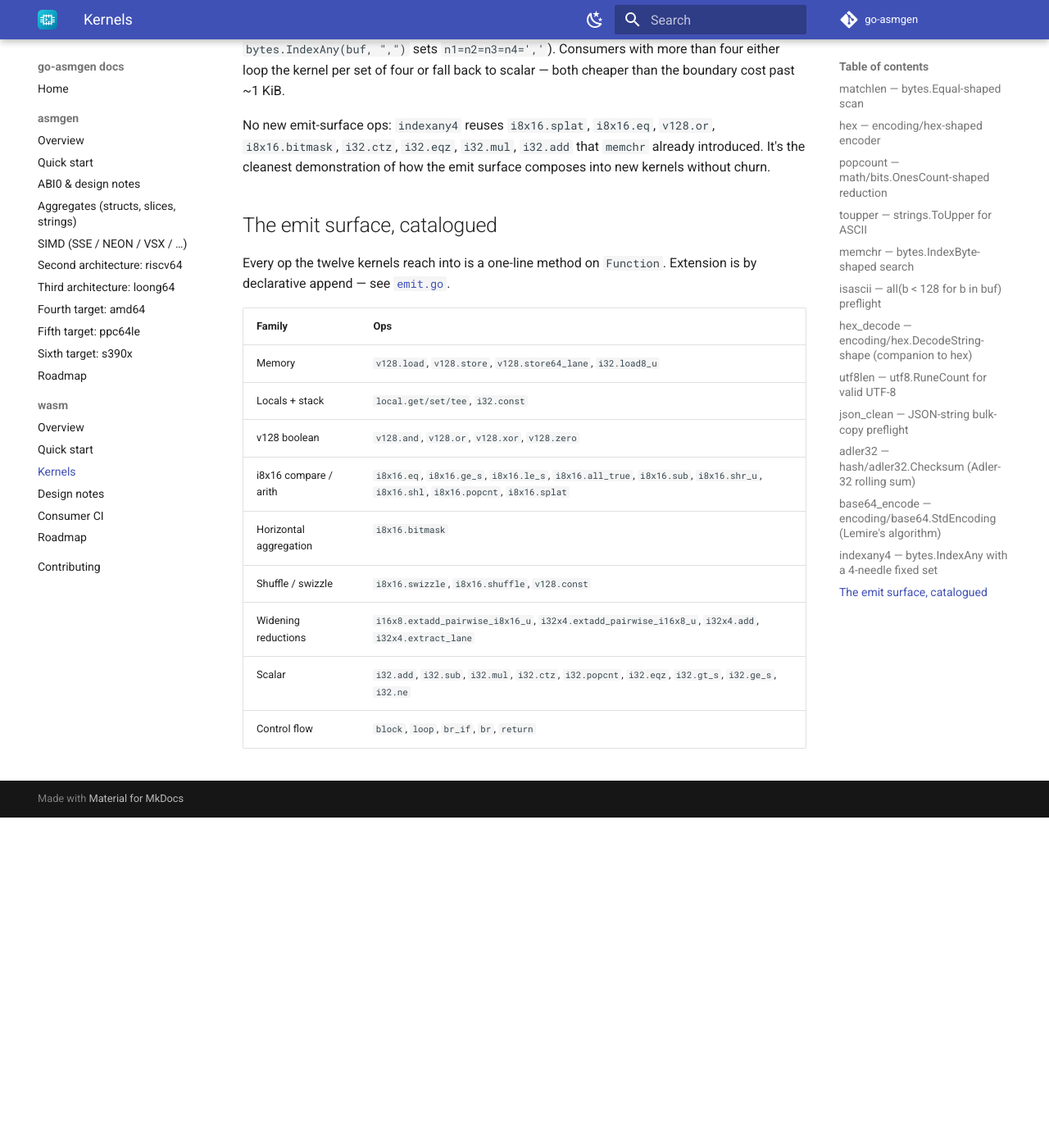
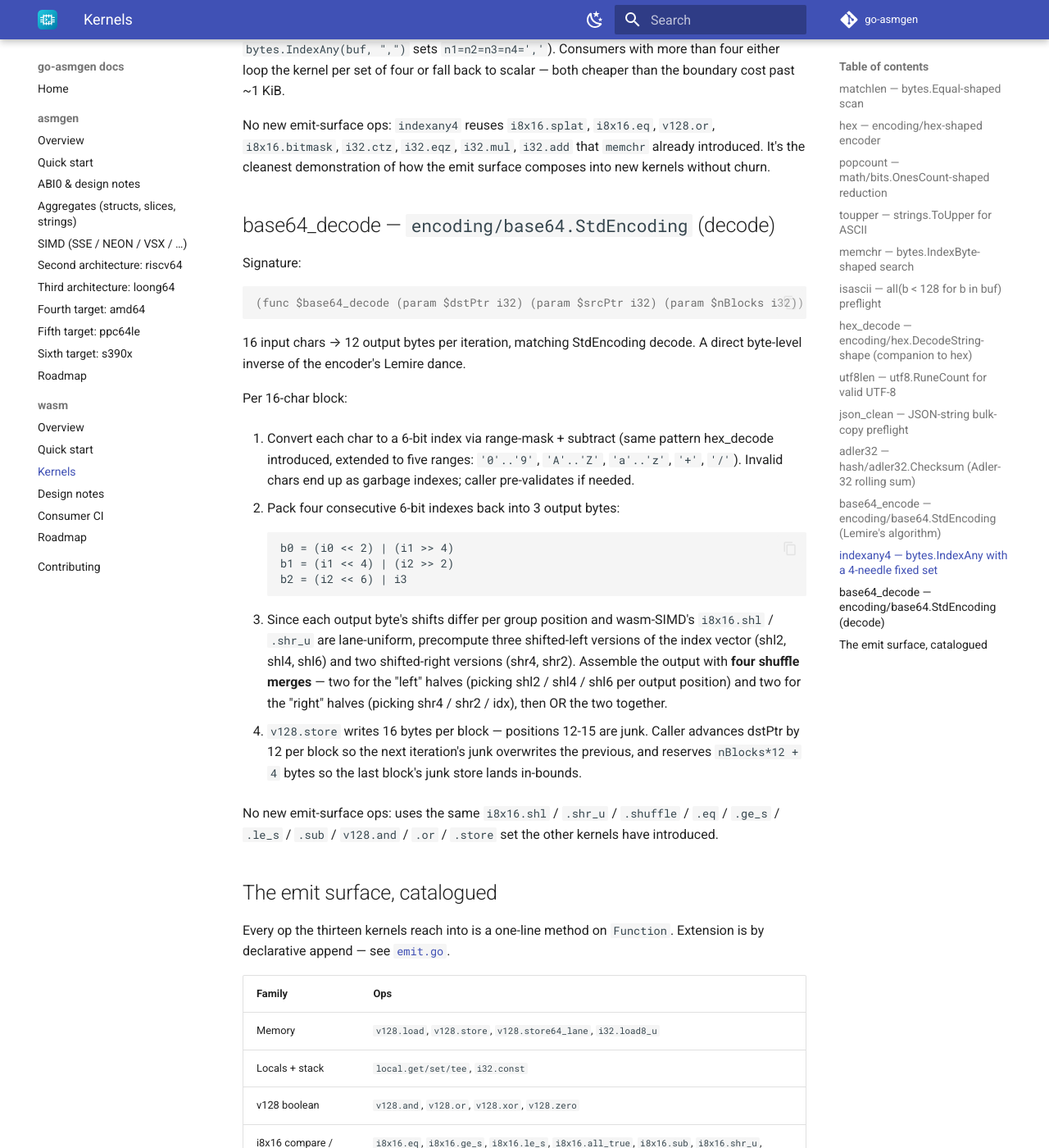
Before and after one commit to go-asmgen/docs, an MkDocs documentation site: the page built from docs/wasm/kernels.md, in a window 1280 px wide and 1400 px high, scrolled down 6620 px. Shown: the whole window at 82% size. Built offline with MkDocs 1.6.1 and Material for MkDocs 9.7.7, drawn with Linux system fonts in a browser that asks for light colours; the version menu is left out; before the commit the page ends 7617 px from its top, so only the background shows below that; some of the changed text lies outside the part shown.

Commit message:
docs/wasm: add base64_decode (13th kernel)
Mirrors go-asmgen/asmgen b7c3570 into the docs site: base64_decode is
the natural companion of base64_encode — 16 chars in → 12 bytes out
per iteration, matching StdEncoding decode.

  index.md   — kernel table bumped from 12 to 13 rows.
  kernels.md — new base64_decode section (signature + 4-step algorithm
               + note about the 4-shuffle-merge design + the junk-byte
               trailing store trick).
  roadmap.md — 'base64 decode' entry marked ~~done~~; kernel count
               bumped 12 → 13.

mkdocs build --strict clean.

Co-Authored-By: Claude Opus 4.8 <noreply@anthropic.com>

````diff
--- a/docs/wasm/index.md
+++ b/docs/wasm/index.md
@@ -44,7 +44,7 @@ A single package, `github.com/go-asmgen/asmgen/wasm`, that exposes:
   swizzle, widening reductions (extadd_pairwise), and enough scalar plumbing
   for the surrounding control flow.
 
-Twelve kernels, each with 100% statement coverage, a golden-file test,
+Thirteen kernels, each with 100% statement coverage, a golden-file test,
 and a wazero end-to-end cross-check against a Go reference:
 
 | Kernel | Reference | Wasm-SIMD ops it showcases |
@@ -61,6 +61,7 @@ and a wazero end-to-end cross-check against a Go reference:
 | `adler32` | `hash/adler32` | `i16x8.extmul_low/high_i8x16_u` for the weighted-byte sum |
 | `base64_encode` | `encoding/base64.StdEncoding` | Lemire's PMULHUW emulated via `i32x4.extmul + shr_u + i16x8.narrow` |
 | `indexany4` | `bytes.IndexAny` (fixed 4-needle set) | 4× `i8x16.eq` + `v128.or` + `i8x16.bitmask` + `i32.ctz` |
+| `base64_decode` | `encoding/base64.StdEncoding` (decode) | 5-range mask+sub + 3× `i8x16.shl` + 2× `i8x16.shr_u` + 4 shuffle merges |
 
 ## What the module does not do
 
--- a/docs/wasm/kernels.md
+++ b/docs/wasm/kernels.md
@@ -1,6 +1,6 @@
 # wasm — Kernels
 
-The twelve kernels that ship in the current main. Every one is a `go run`
+The thirteen kernels that ship in the current main. Every one is a `go run`
 command that prints WAT to stdout; every one has a golden-file test that
 pins the exact output byte-for-byte; every one has a wazero cross-check
 against a Go reference.
@@ -333,9 +333,52 @@ No new emit-surface ops: `indexany4` reuses `i8x16.splat`, `i8x16.eq`,
 that `memchr` already introduced. It's the cleanest demonstration of
 how the emit surface composes into new kernels without churn.
 
+## base64_decode — `encoding/base64.StdEncoding` (decode)
+
+Signature:
+
+```lisp
+(func $base64_decode (param $dstPtr i32) (param $srcPtr i32) (param $nBlocks i32))
+```
+
+16 input chars → 12 output bytes per iteration, matching StdEncoding
+decode. A direct byte-level inverse of the encoder's Lemire dance.
+
+Per 16-char block:
+
+1. Convert each char to a 6-bit index via range-mask + subtract (same
+   pattern hex_decode introduced, extended to five ranges: `'0'..'9'`,
+   `'A'..'Z'`, `'a'..'z'`, `'+'`, `'/'`). Invalid chars end up as
+   garbage indexes; caller pre-validates if needed.
+
+2. Pack four consecutive 6-bit indexes back into 3 output bytes:
+
+    ```text
+    b0 = (i0 << 2) | (i1 >> 4)
+    b1 = (i1 << 4) | (i2 >> 2)
+    b2 = (i2 << 6) | i3
+    ```
+
+3. Since each output byte's shifts differ per group position and
+   wasm-SIMD's `i8x16.shl` / `.shr_u` are lane-uniform, precompute three
+   shifted-left versions of the index vector (shl2, shl4, shl6) and two
+   shifted-right versions (shr4, shr2). Assemble the output with
+   **four shuffle merges** — two for the "left" halves (picking shl2 /
+   shl4 / shl6 per output position) and two for the "right" halves
+   (picking shr4 / shr2 / idx), then OR the two together.
+
+4. `v128.store` writes 16 bytes per block — positions 12-15 are junk.
+   Caller advances dstPtr by 12 per block so the next iteration's junk
+   overwrites the previous, and reserves `nBlocks*12 + 4` bytes so the
+   last block's junk store lands in-bounds.
+
+No new emit-surface ops: uses the same `i8x16.shl` / `.shr_u` /
+`.shuffle` / `.eq` / `.ge_s` / `.le_s` / `.sub` / `v128.and` / `.or` /
+`.store` set the other kernels have introduced.
+
 ## The emit surface, catalogued
 
-Every op the twelve kernels reach into is a one-line method on `Function`.
+Every op the thirteen kernels reach into is a one-line method on `Function`.
 Extension is by declarative append — see
 [`emit.go`](https://github.com/go-asmgen/asmgen/blob/main/wasm/emit.go).
 
````
Also changed, not shown: docs/wasm/roadmap.md (+9 -8 lines).
